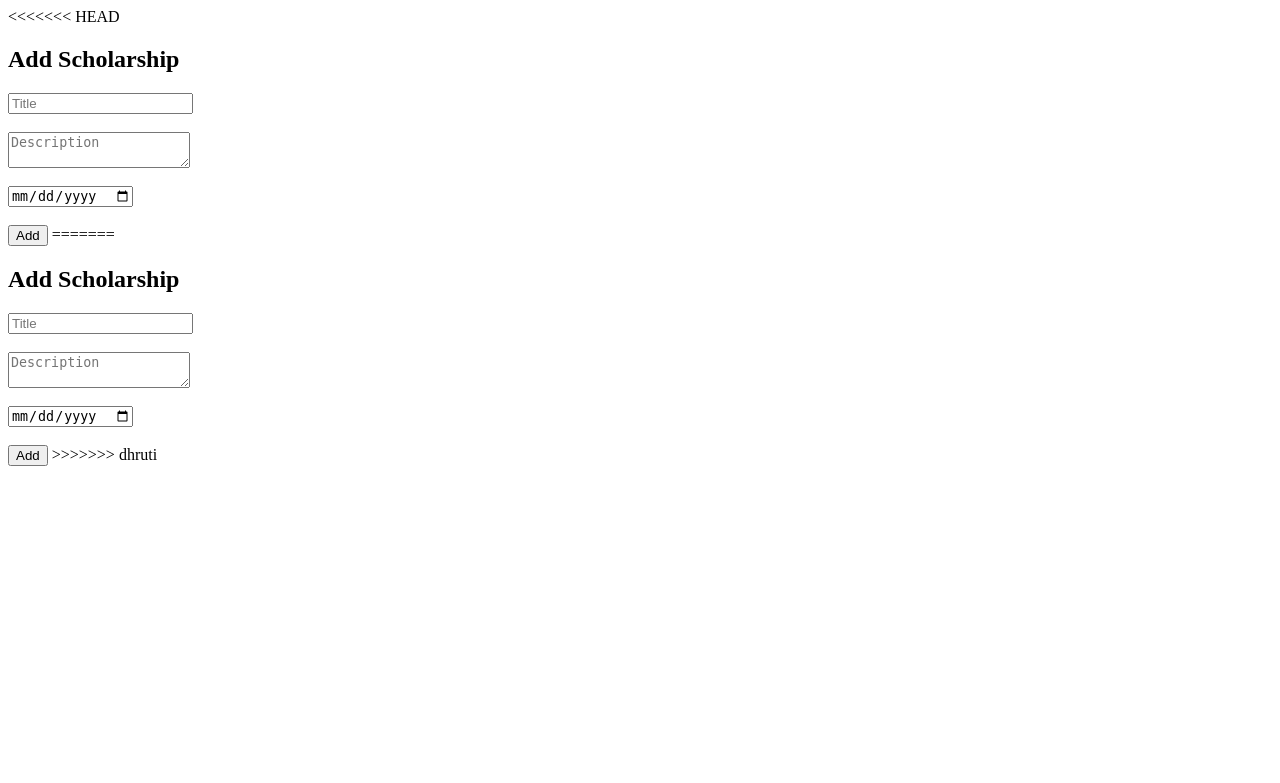
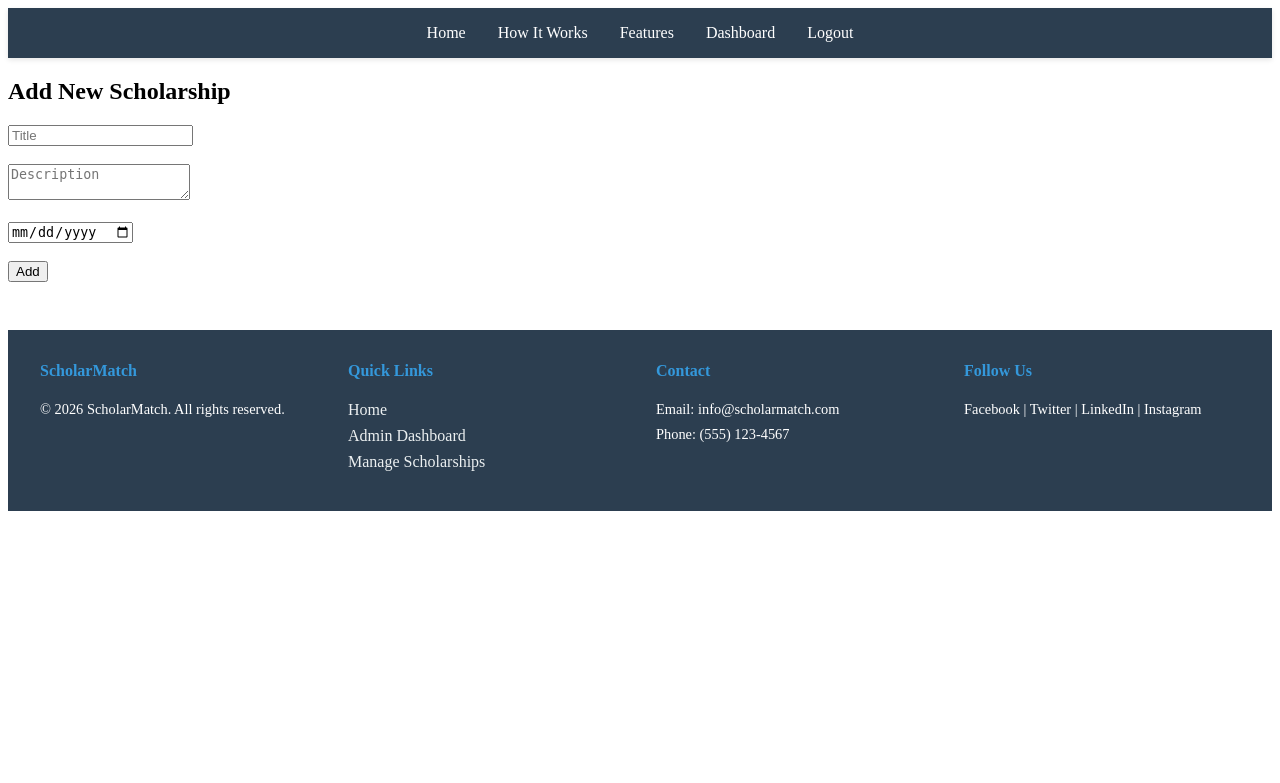
Before and after one commit to DHRUPAL5404/Scholarship-finder, a PHP site: page /add_scholarship.php in a window 1280 px wide. Shown: the top 783 px of the page. Run offline with PHP 8.4, Linux system fonts and the light colour scheme; the visitor is signed in with stand-in values (Sample User, id 1).

Commit message:
Restore Dhruti version of add_scholarship.php (keep navbar/footer)

```diff
--- a/add_scholarship.php
+++ b/add_scholarship.php
@@ -1,9 +1,8 @@
-<<<<<<< HEAD
 <?php
 session_start();
 include "db.php";
 
-if($_SESSION['role'] != 'admin'){
+if(!isset($_SESSION['user_id']) || $_SESSION['role'] != 'admin'){
     header("Location: login.php");
     exit();
 }
@@ -19,40 +18,66 @@ if(isset($_POST['add'])){
     echo "Scholarship Added ✅";
 }
 ?>
+<!DOCTYPE html>
+<html lang="en">
+<head>
+    <meta charset="UTF-8">
+    <meta name="viewport" content="width=device-width, initial-scale=1.0">
+    <title>Add Scholarship - ScholarMatch</title>
+    <link rel="stylesheet" href="assets/css/navbar-footer.css">
+</head>
+<body>
 
-<h2>Add Scholarship</h2>
-<form method="post">
-    <input type="text" name="title" placeholder="Title" required><br><br>
-    <textarea name="description" placeholder="Description" required></textarea><br><br>
-    <input type="date" name="deadline" required><br><br>
-    <button name="add">Add</button>
-=======
-<?php
-session_start();
-include "db.php";
+    <!-- Navbar -->
+    <nav>
+        <ul>
+            <li><a href="index.php">Home</a></li>
+            <li><a href="index.php#how-it-works">How It Works</a></li>
+            <li><a href="index.php#features">Features</a></li>
+            <?php if(isset($_SESSION['user_id'])): ?>
+                <li><a href="admin_dashboard.php">Dashboard</a></li>
+                <li><a href="logout.php">Logout</a></li>
+            <?php else: ?>
+                <li><a href="login.php">Login</a></li>
+                <li><a href="register.php">Register</a></li>
+            <?php endif; ?>
+        </ul>
+    </nav>
 
-if($_SESSION['role'] != 'admin'){
-    header("Location: login.php");
-    exit();
-}
+    <div class="container">
+        <h2>Add New Scholarship</h2>
+        <form method="post">
+            <input type="text" name="title" placeholder="Title" required><br><br>
+            <textarea name="description" placeholder="Description" required></textarea><br><br>
+            <input type="date" name="deadline" required><br><br>
+            <button name="add">Add</button>
+        </form>
+    </div>
 
-if(isset($_POST['add'])){
-    $title = $_POST['title'];
-    $desc = $_POST['description'];
-    $deadline = $_POST['deadline'];
+    <!-- Footer -->
+    <footer id="footer">
+        <div>
+            <h4>ScholarMatch</h4>
+            <p>&copy; <?php echo date('Y'); ?> ScholarMatch. All rights reserved.</p>
+        </div>
+        <div>
+            <h4>Quick Links</h4>
+            <ul>
+                <li><a href="index.php">Home</a></li>
+                <li><a href="admin_dashboard.php">Admin Dashboard</a></li>
+                <li><a href="manage_scholarships.php">Manage Scholarships</a></li>
+            </ul>
+        </div>
+        <div>
+            <h4>Contact</h4>
+            <p>Email: info@scholarmatch.com</p>
+            <p>Phone: (555) 123-4567</p>
+        </div>
+        <div>
+            <h4>Follow Us</h4>
+            <p>Facebook | Twitter | LinkedIn | Instagram</p>
+        </div>
+    </footer>
 
-    mysqli_query($conn,"INSERT INTO scholarships(title,description,deadline,status)
-    VALUES('$title','$desc','$deadline','active')");
-
-    echo "Scholarship Added ✅";
-}
-?>
-
-<h2>Add Scholarship</h2>
-<form method="post">
-    <input type="text" name="title" placeholder="Title" required><br><br>
-    <textarea name="description" placeholder="Description" required></textarea><br><br>
-    <input type="date" name="deadline" required><br><br>
-    <button name="add">Add</button>
->>>>>>> dhruti
-</form>
+</body>
+</html>
```
